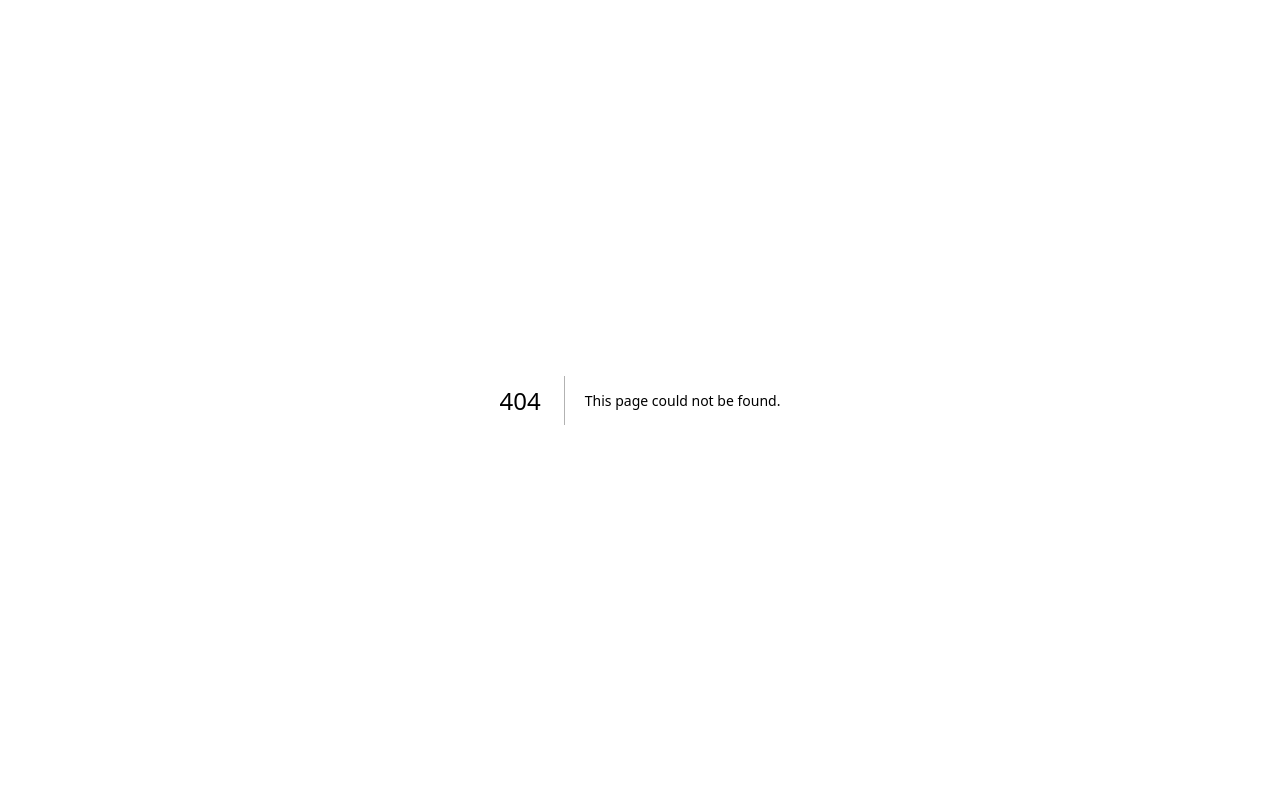
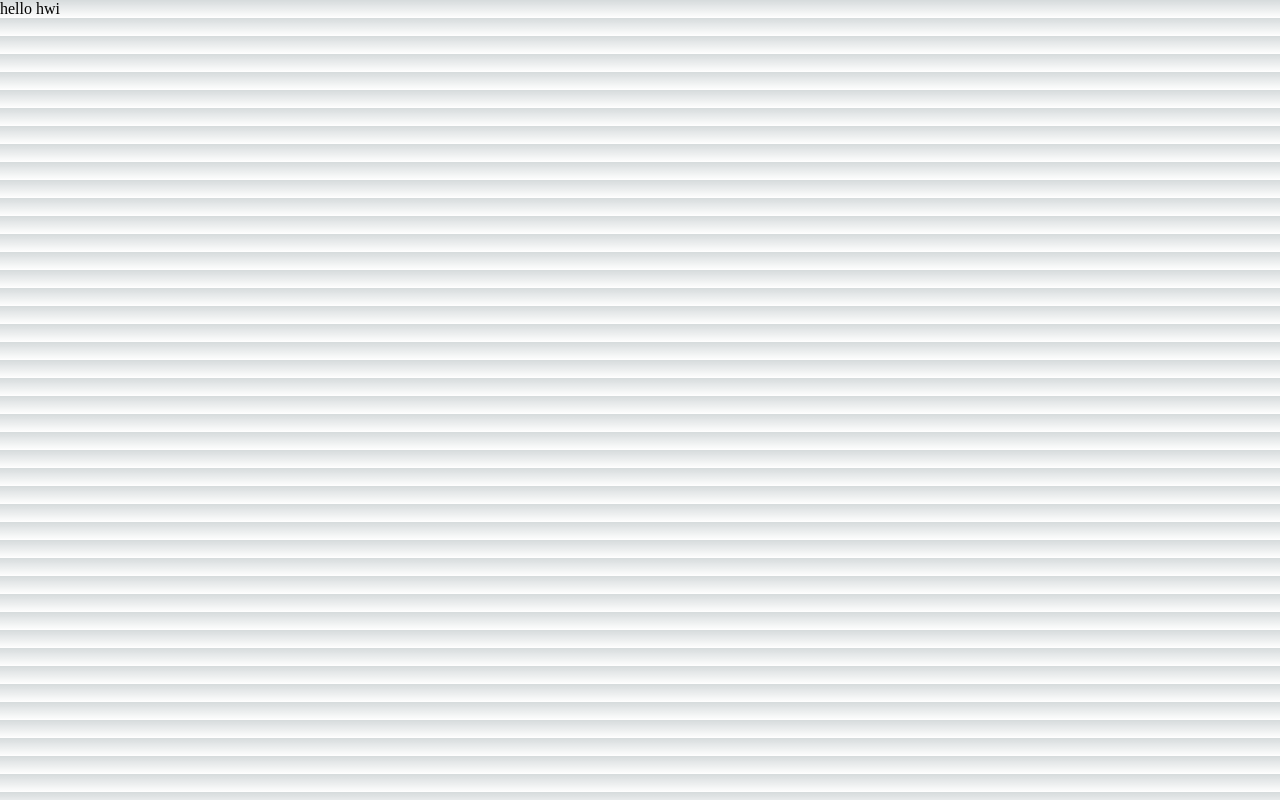
Before and after one commit to Cooka-devs/Cooka, a Next.js app in the folder frontend/: page /hwi in a window 1280 px wide. Before the commit this address had no page. Built offline with nearby package versions, Linux system fonts and the light colour scheme.

Commit message:
added page

```diff
--- /dev/null
+++ b/frontend/src/pages/hwi/index.tsx
@@ -0,0 +1,4 @@
+const HwiPage = () => {
+  return <div>hello hwi</div>;
+};
+export default HwiPage;
```
